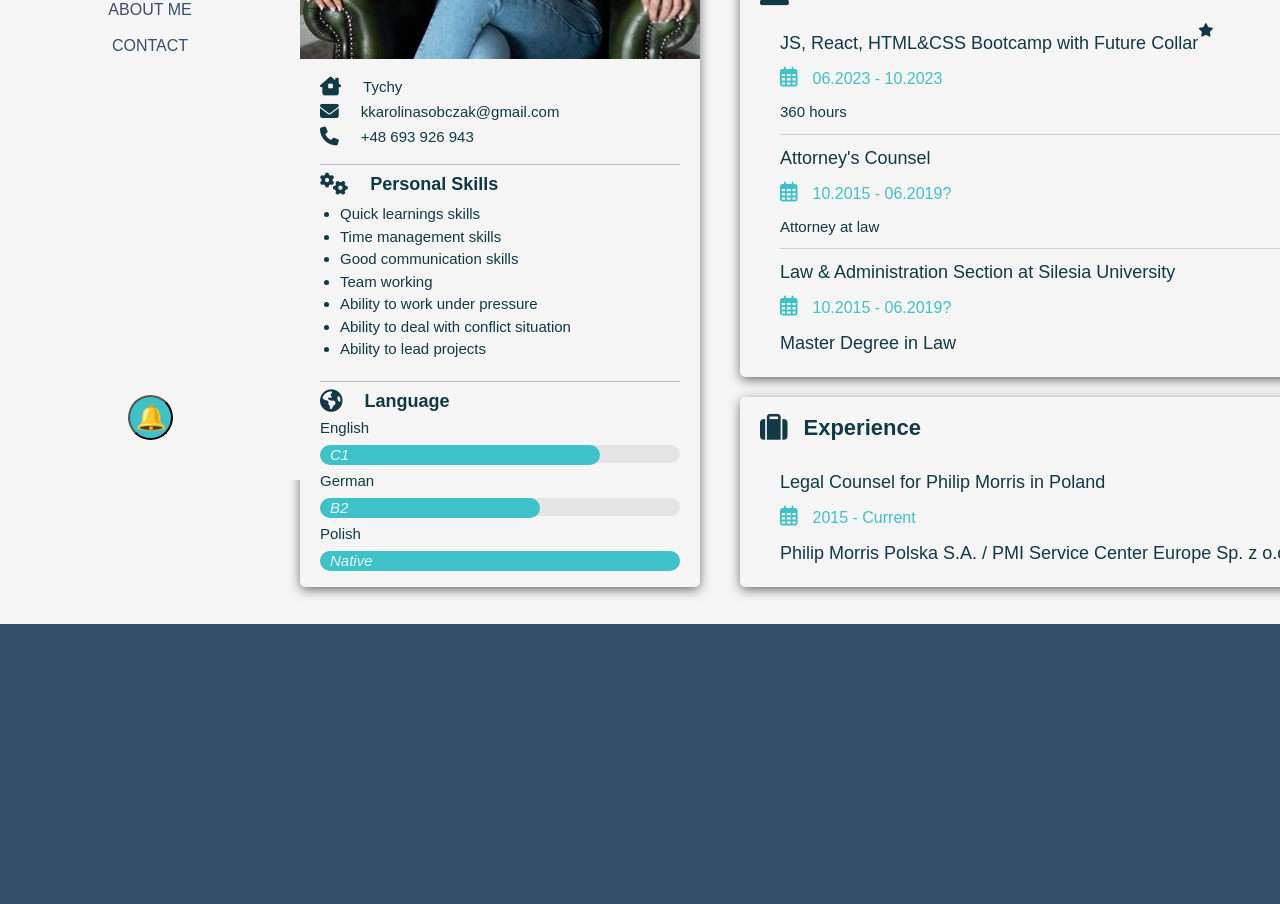
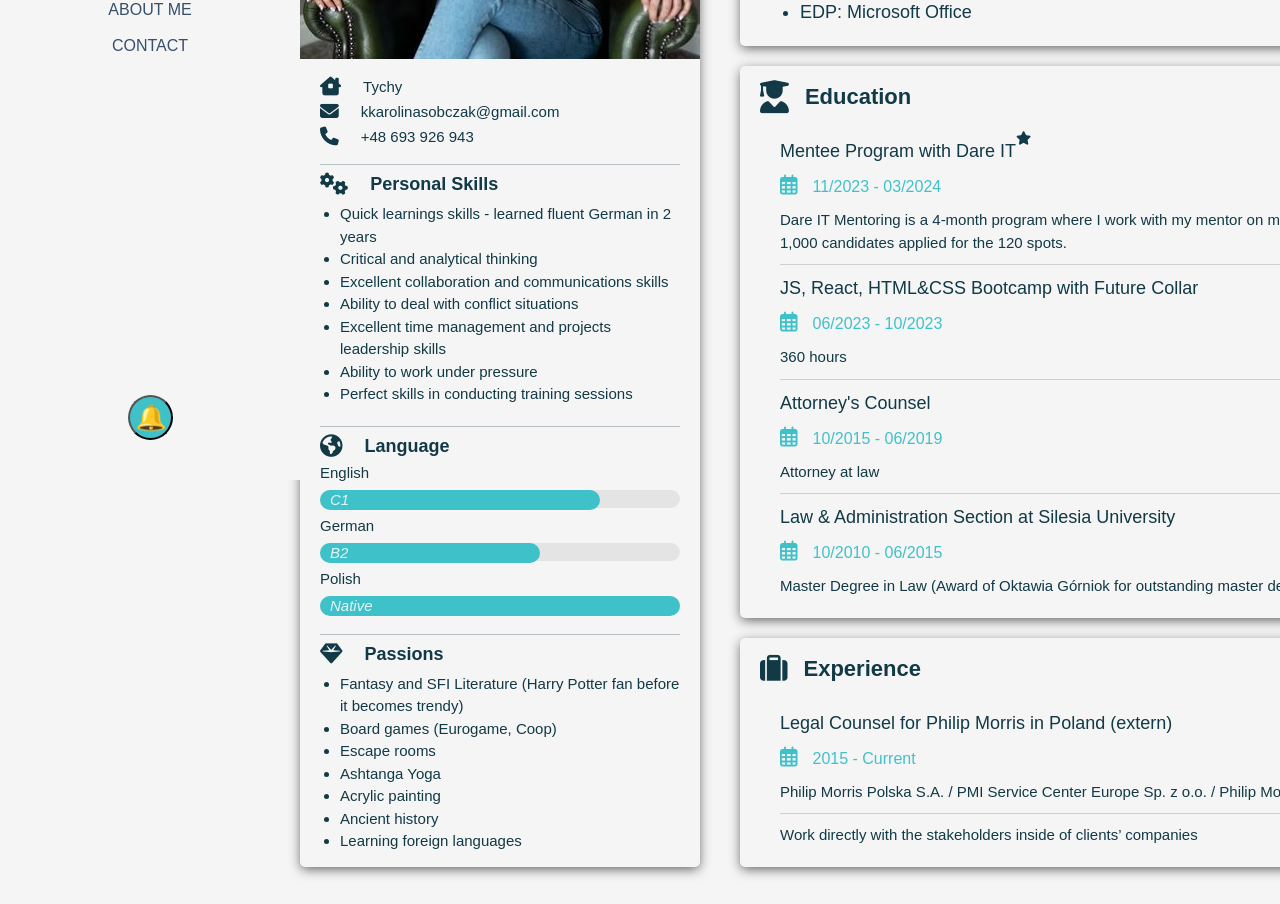
Before and after one commit to KkarolaS/resume, a React (Create React App) app: page /about in a window 1280 px wide. Shown: the part 320-1224 px from the top of the page. Before the commit the page ends 944 px from the top, so only its background shows below. Built offline with nearby package versions, Linux system fonts and the light colour scheme; no server answers.

Commit message:
amend experience and education and about sections

```diff
--- a/src/components/About/AboutMeSection/AboutMeSecion.js
+++ b/src/components/About/AboutMeSection/AboutMeSecion.js
@@ -32,13 +32,13 @@ const AboutMeSection = ({ handlePlaying, handleStopPlaying }) => {
             <i className="fa-solid fa-gears fa-lg"></i>Personal Skills
           </h3>
           <ul className={classes.skillsList}>
-            <li>Quick learnings skills</li>
-            <li>Time management skills</li>
-            <li>Good communication skills</li>
-            <li>Team working</li>
+            <li>Quick learnings skills - learned fluent German in 2 years</li>
+            <li>Critical and analytical thinking</li>
+            <li>Excellent collaboration and communications skills </li>
+            <li>Ability to deal with conflict situations </li>
+            <li>Excellent time management and projects leadership skills</li>
             <li>Ability to work under pressure</li>
-            <li>Ability to deal with conflict situation</li>
-            <li>Ability to lead projects</li>
+            <li>Perfect skills in conducting training sessions</li>
           </ul>
         </div>
         <div className={classes.languageInfo}>
@@ -58,6 +58,23 @@ const AboutMeSection = ({ handlePlaying, handleStopPlaying }) => {
             <div className={classes.level}>Native</div>
           </div>
         </div>
+        <div className={classes.skillsWrapper}>
+          <h3 className={classes.title}>
+            <i className="fa-solid fa-gem fa-lg"></i>Passions
+          </h3>
+          <ul className={classes.skillsList}>
+            <li>
+              Fantasy and SFI Literature (Harry Potter fan before it becomes
+              trendy)
+            </li>
+            <li>Board games (Eurogame, Coop)</li>
+            <li>Escape rooms</li>
+            <li>Ashtanga Yoga</li>
+            <li>Acrylic painting</li>
+            <li>Ancient history</li>
+            <li>Learning foreign languages</li>
+          </ul>
+        </div>
       </div>
     </section>
   );
--- a/src/components/About/ExperienceSection/ExperienceInfoWrapper.js
+++ b/src/components/About/ExperienceSection/ExperienceInfoWrapper.js
@@ -76,13 +76,16 @@ const ExperienceInfoWrapper = ({ handlePlaying, handleStopPlaying }) => {
                 <i className="fa-regular fa-calendar-days fa-lg"></i>
                 {data.date}
               </h6>,
+              <p className={classes.description} key={`${data.id}p`}>
+                {data.companyName}
+              </p>,
               <p
                 className={
                   data.last ? classes.lastDescription : classes.description
                 }
                 key={`${data.id}p`}
               >
-                {data.companyName}
+                {data.description}
               </p>,
             ];
           })}
--- a/src/components/About/ExperienceSection/ExperienceInfoWrapper.module.css
+++ b/src/components/About/ExperienceSection/ExperienceInfoWrapper.module.css
@@ -69,4 +69,5 @@
 
 .lastDescription {
   border-bottom: none;
+  font-size: 15px;
 }
--- a/src/data/educationData.js
+++ b/src/data/educationData.js
@@ -1,28 +1,30 @@
 export const educationData = [
   {
     id: "e1",
-    name: "JS, React, HTML&CSS Bootcamp with Future Collar",
-    date: "06.2023 - 10.2023",
-    description: "360 hours",
+    name: "Mentee Program with Dare IT",
+    date: "11/2023 - 03/2024",
+    description:
+      "Dare IT Mentoring is a 4-month program where I work with my mentor on my Frontend Developer skills. Nearly 1,000 candidates applied for the 120 spots.",
     important: true,
   },
-  // {
-  //   id: "e2",
-  //   name: "Frontend Bootcamp with Angela Yu",
-  //   date: "07.2023 - 12.2023",
-  //   description: "62 hours",
-  // },
+  {
+    id: "e2",
+    name: "JS, React, HTML&CSS Bootcamp with Future Collar",
+    date: "06/2023 - 10/2023",
+    description: "360 hours",
+  },
   {
     id: "e3",
     name: "Attorney's Counsel",
-    date: "10.2015 - 06.2019?",
+    date: "10/2015 - 06/2019",
     description: "Attorney at law",
   },
   {
     id: "e4",
     name: "Law & Administration Section at Silesia University",
-    date: "10.2015 - 06.2019?",
-    description: "Master Degree in Law",
+    date: "10/2010 - 06/2015",
+    description:
+      "Master Degree in Law (Award of Oktawia Górniok for outstanding master degree dissertation)",
     last: true,
   },
 ];
--- a/src/data/experienceData.js
+++ b/src/data/experienceData.js
@@ -1,10 +1,12 @@
 export const experienceData = [
   {
     id: "1exp",
-    position: "Legal Counsel for Philip Morris in Poland",
+    position: "Legal Counsel for Philip Morris in Poland (extern)",
     date: "2015 - Current",
     companyName:
-      "Philip Morris Polska S.A. / PMI Service Center Europe Sp. z o.o. etc.",
+      "Philip Morris Polska S.A. / PMI Service Center Europe Sp. z o.o. / Philip Morris Polska Distribution Sp. z o.o. etc.",
     last: true,
+    description:
+      "Work directly with the stakeholders inside of clients’ companies",
   },
 ];
--- a/src/data/knowledgeData.js
+++ b/src/data/knowledgeData.js
@@ -1,22 +1,38 @@
 export const knowledgeData = [
   {
     id: 1,
+    name: "CSS & HTML",
+  },
+  {
+    id: 2,
     name: "Java Script",
   },
   {
-    id: 2,
+    id: 3,
     name: "React",
   },
   {
-    id: 3,
-    name: "CSS & HTML",
+    id: 4,
+    name: "Angular",
   },
   {
-    id: 4,
+    id: 5,
+    name: "TypeScript",
+  },
+  {
+    id: 6,
+    name: "Node.js",
+  },
+  {
+    id: 7,
     name: "EJS",
   },
   {
-    id: 5,
+    id: 8,
     name: "Data protection law & regulations (GDPR)",
   },
+  {
+    id: 9,
+    name: "EDP: Microsoft Office",
+  },
 ];
```
